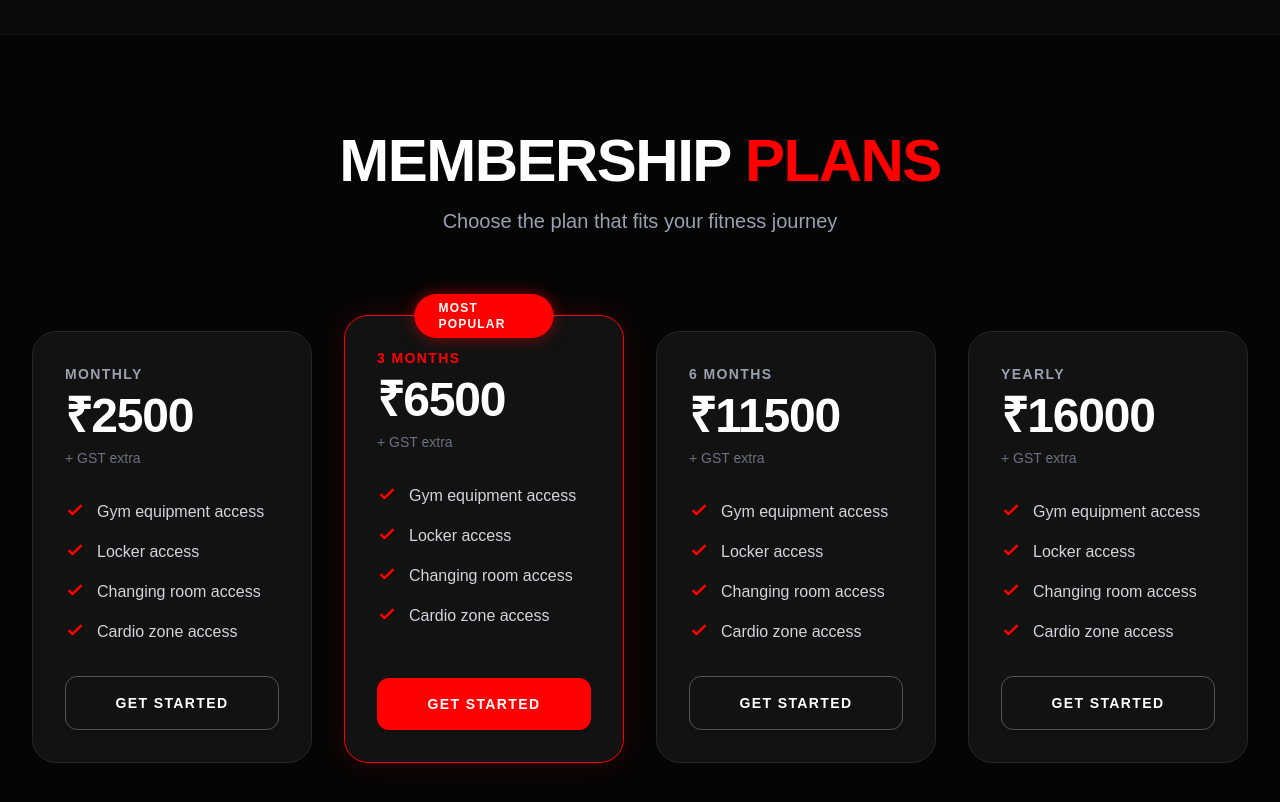
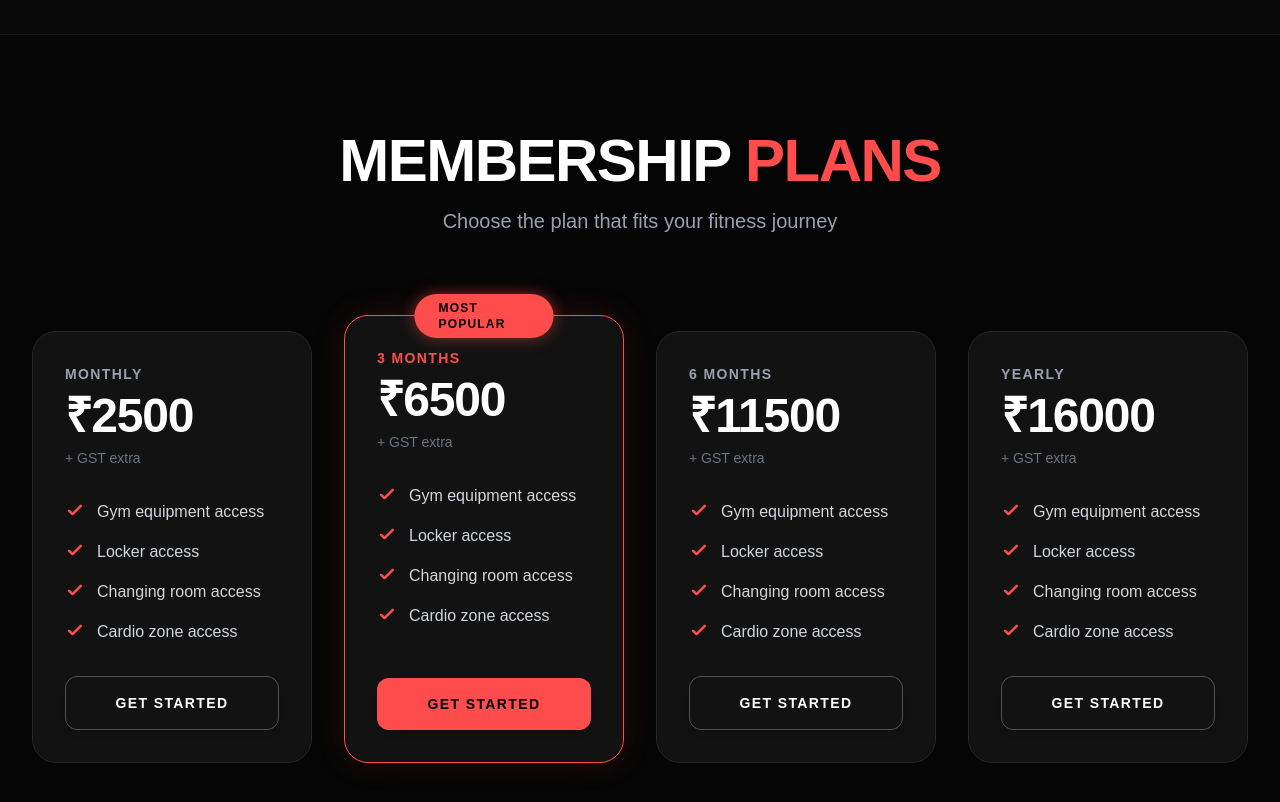
Before and after one commit to prabh1805/livFitGym, a Next.js app: page / in a window 1280 px wide. Shown: the part 1720-2522 px from the top of the page. Built offline with nearby package versions, Linux system fonts and the light colour scheme.

Commit message:
color changes

```diff
--- a/src/components/HeroSection.jsx
+++ b/src/components/HeroSection.jsx
@@ -103,7 +103,7 @@ const HeroSection = () => {
             {/* Glow Behind Button */}
             <div className="absolute -inset-1 bg-accent rounded-full blur opacity-40 group-hover:opacity-100 transition duration-500"></div>
             <button
-              className="relative bg-accent text-white px-10 py-5 sm:px-14 sm:py-6 rounded-full font-black text-lg sm:text-xl uppercase tracking-wider hover:bg-white hover:text-black transition-colors duration-300"
+              className="relative bg-accent text-black px-10 py-5 sm:px-14 sm:py-6 rounded-full font-black text-lg sm:text-xl uppercase tracking-wider hover:bg-white transition-colors duration-300"
             >
               Start Your Fitness Journey
             </button>
--- a/src/components/MembershipSection.jsx
+++ b/src/components/MembershipSection.jsx
@@ -68,7 +68,7 @@ const MembershipSection = () => {
           className="text-center max-w-3xl mx-auto mb-20"
         >
           <h2 className="text-4xl md:text-5xl lg:text-6xl font-black text-white uppercase tracking-tight mb-4">
-            Membership <span className="text-[#ff0000]">Plans</span>
+            Membership <span className="text-accent">Plans</span>
           </h2>
           <p className="text-gray-400 text-lg md:text-xl font-light">
             Choose the plan that fits your fitness journey
@@ -86,18 +86,18 @@ const MembershipSection = () => {
               whileHover={{ scale: 1.03, y: -10 }}
               className={`relative bg-[#121212] rounded-3xl p-8 flex flex-col border transition-colors duration-300 group ${
                 plan.isPopular
-                  ? 'border-[#ff0000] shadow-[0_0_30px_rgba(255,0,0,0.15)] z-10'
+                  ? 'border-accent shadow-[0_0_30px_rgba(var(--accent-rgb),0.15)] z-10'
                   : 'border-neutral-800 hover:border-neutral-600 mt-0 lg:mt-4'
               }`}
             >
               {plan.isPopular && (
-                <div className="absolute top-0 left-1/2 transform -translate-x-1/2 -translate-y-1/2 bg-[#ff0000] text-white px-6 py-1.5 rounded-full text-xs font-black uppercase tracking-widest shadow-[0_0_15px_rgba(255,0,0,0.5)]">
+                <div className="absolute top-0 left-1/2 transform -translate-x-1/2 -translate-y-1/2 bg-accent text-black px-6 py-1.5 rounded-full text-xs font-black uppercase tracking-widest shadow-[0_0_15px_rgba(var(--accent-rgb),0.5)]">
                   Most Popular
                 </div>
               )}
 
               <div className="mb-8">
-                <h3 className={`text-sm uppercase tracking-widest font-bold mb-2 ${plan.isPopular ? 'text-[#ff0000]' : 'text-gray-400'}`}>
+                <h3 className={`text-sm uppercase tracking-widest font-bold mb-2 ${plan.isPopular ? 'text-accent' : 'text-gray-400'}`}>
                   {plan.title}
                 </h3>
                 <div className="flex flex-col text-white">
@@ -110,7 +110,7 @@ const MembershipSection = () => {
                 <ul className="space-y-4 mb-8">
                   {plan.benefits.map((benefit, i) => (
                     <li key={i} className="flex items-start text-gray-300 font-light text-sm sm:text-base group-hover:text-white transition-colors duration-300">
-                      <svg className="w-5 h-5 text-[#ff0000] mr-3 shrink-0" fill="none" viewBox="0 0 24 24" stroke="currentColor">
+                      <svg className="w-5 h-5 text-accent mr-3 shrink-0" fill="none" viewBox="0 0 24 24" stroke="currentColor">
                         <path strokeLinecap="round" strokeLinejoin="round" strokeWidth={3} d="M5 13l4 4L19 7" />
                       </svg>
                       {benefit}
@@ -123,7 +123,7 @@ const MembershipSection = () => {
                 href="#contact"
                 className={`w-full py-4 rounded-xl font-bold tracking-widest uppercase text-sm transition-all duration-300 shadow-md text-center ${
                   plan.isPopular
-                    ? 'bg-[#ff0000] text-white hover:bg-red-700 hover:shadow-[0_0_20px_rgba(255,0,0,0.4)]'
+                    ? 'bg-accent text-black hover:bg-white hover:shadow-[0_0_20px_rgba(var(--accent-rgb),0.4)]'
                     : 'bg-transparent border border-neutral-600 text-white hover:bg-white hover:text-black hover:border-white'
                 }`}
               >
```
